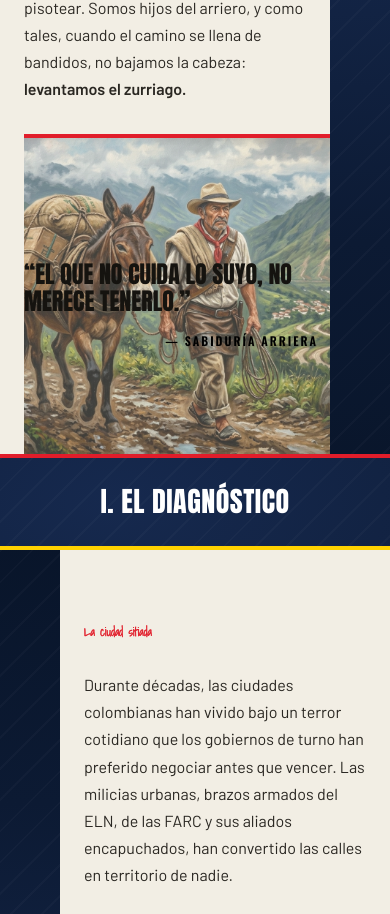
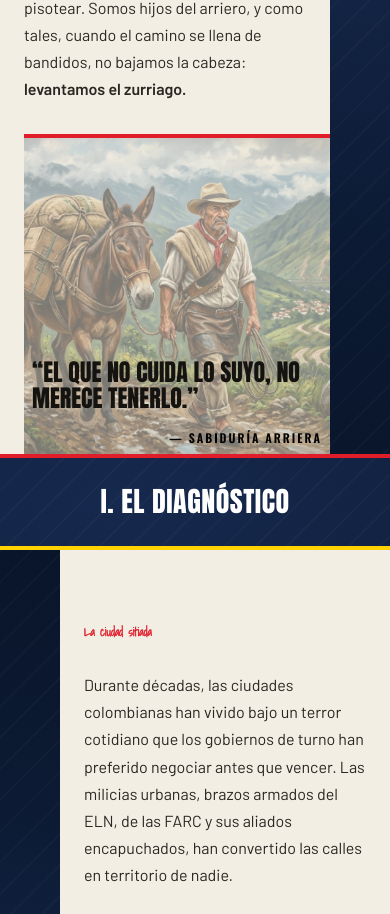
Before and after one commit to EsneiderCdD/movimiento-bate, a Next.js app: page /nosotros in a window 390 px wide. Shown: the part 898-1812 px from the top of the page. Built offline with nearby package versions, Linux system fonts and the light colour scheme.

Commit message:
feat(images): epilogo

```diff
--- a/src/components/specific/nosotros/NosotrosPageContent.module.css
+++ b/src/components/specific/nosotros/NosotrosPageContent.module.css
@@ -132,7 +132,7 @@
   background-image: url("/arriero-mov.jpg");
   background-size: cover;
   background-position: center;
-  opacity: 0.75;
+  opacity: 0.5;
   z-index: 0;
 }
 
@@ -310,7 +310,8 @@
   }
 
   .accentBlockBg {
-    justify-content: center;
+    justify-content: flex-end;
+    padding: 12px ;
     padding-right: 20px;
     margin-right: -24px;
     margin-bottom: -72px;
@@ -343,7 +344,7 @@
     }
 
     .accentBlockBg {
-      padding-right: 16px;
+      padding: 10px ;
     }
 
     .sectionSubtitle {
@@ -379,7 +380,7 @@
   }
 
   .accentBlockBg {
-    padding-right: 12px;
+    padding: 8px ;
   }
 
   .sectionSubtitle {
```
